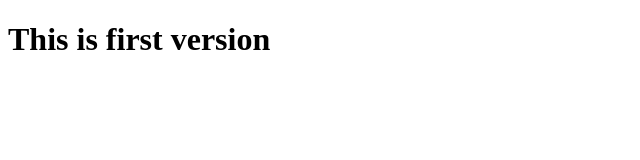
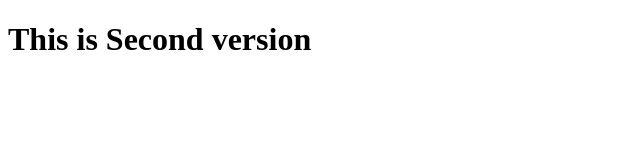
Before and after one commit to Kmnidhi-8825/myrepo, a plain HTML site: page index.html in a window 1280 px wide. Shown: the whole page, without its empty margins (0-640 px from the left). Drawn offline with Linux system fonts and the light colour scheme.

Commit message:
This is V@

```diff
--- a/index.html
+++ b/index.html
@@ -6,6 +6,6 @@
     <title>Document</title>
 </head>
 <body>
-    <h1>This is first version</h1>
 </body>
+<h1>This is Second version</h1>
 </html>
```
